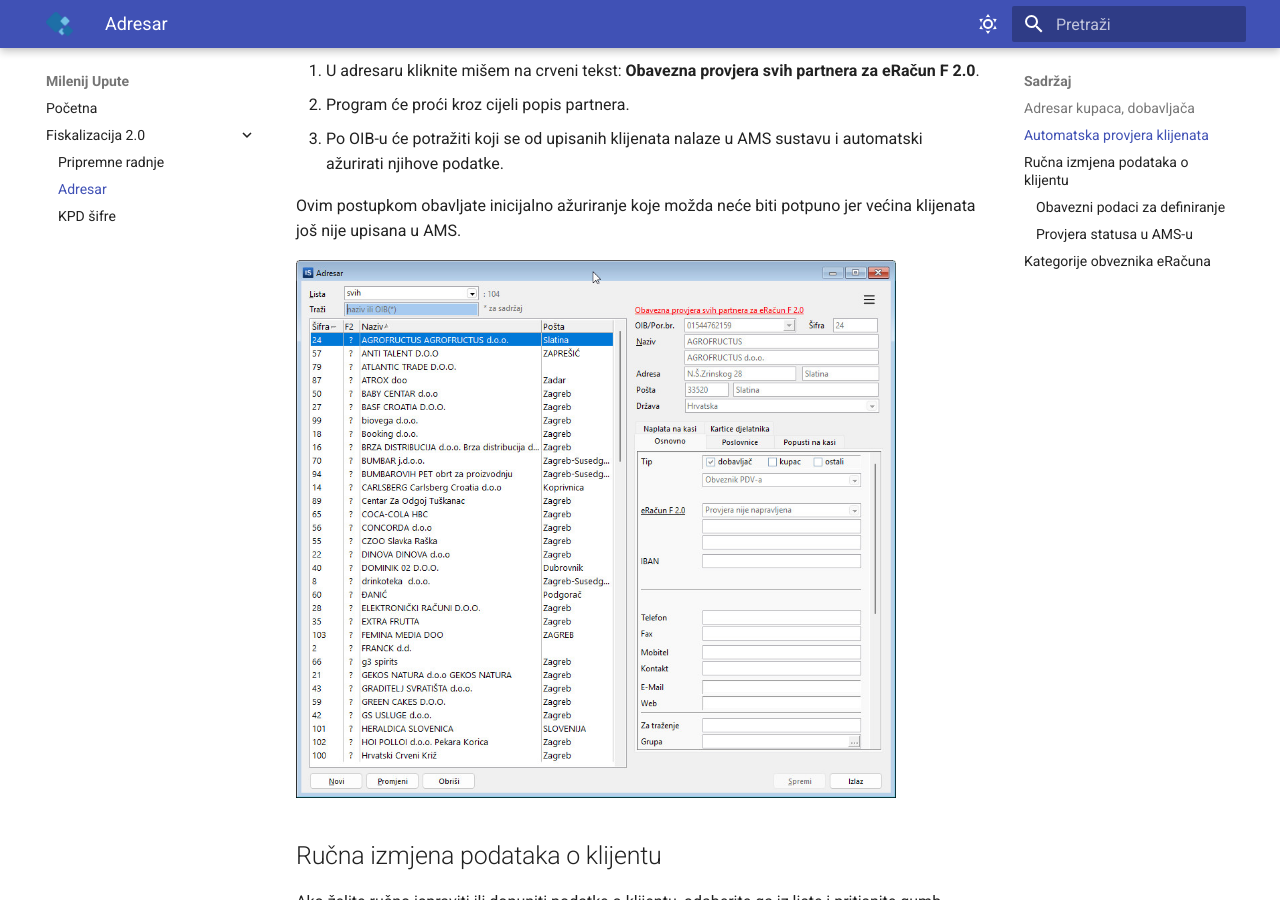
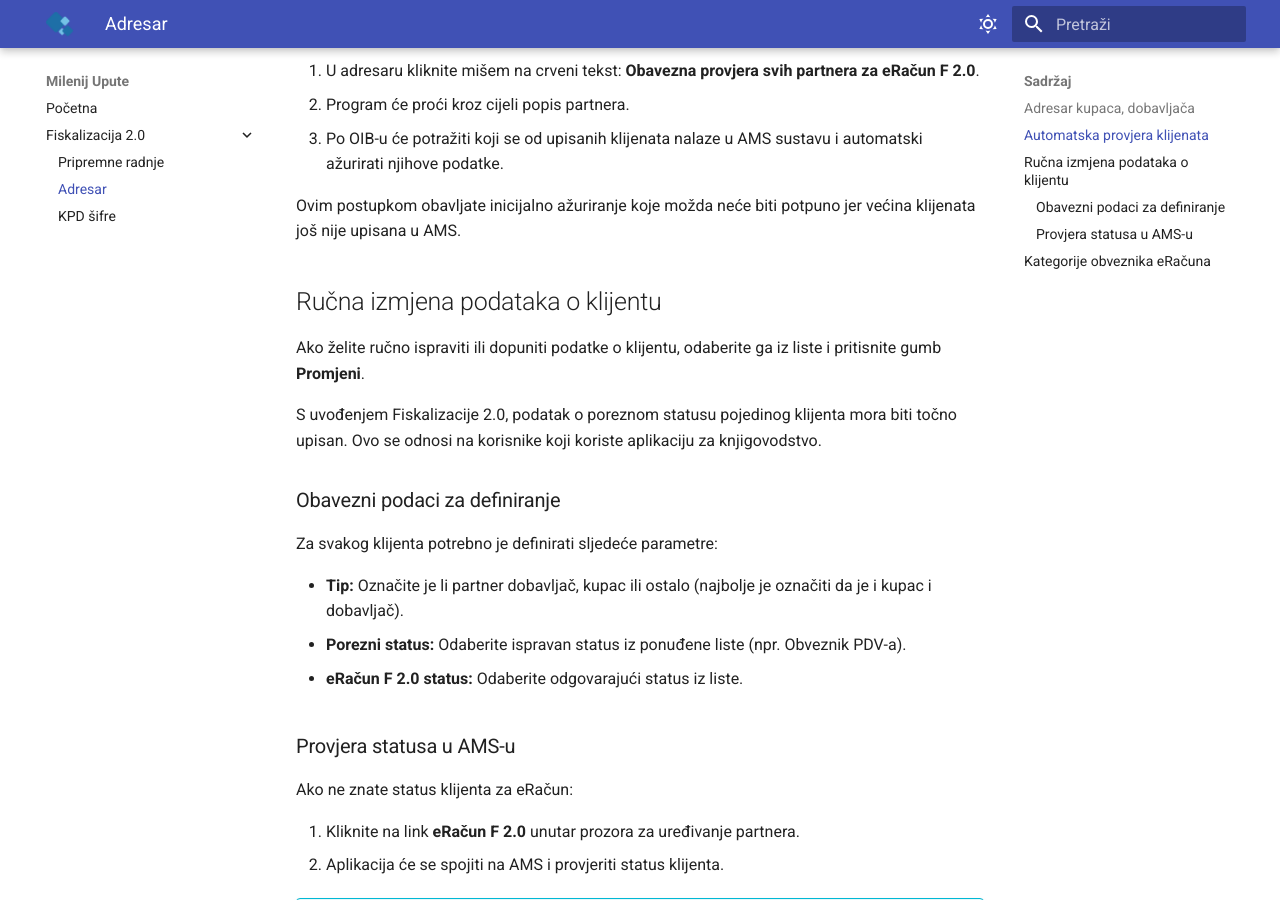
Before and after one commit to Milenij/milenij-upute, an MkDocs documentation site: the page built from docs/fiskalizacija-2.0/adresar/index.md, in a window 1280 px wide and 900 px high, scrolled down 642 px. Built offline with MkDocs 1.6.1 and Material for MkDocs 9.7.7, drawn with Linux system fonts in a browser that asks for light colours.

Commit message:
Update Fiskalizacija 2.0 “adresar/index”

```diff
--- a/docs/fiskalizacija-2.0/adresar/index.md
+++ b/docs/fiskalizacija-2.0/adresar/index.md
@@ -23,10 +23,6 @@
 3. Po OIB-u će potražiti koji se od upisanih klijenata nalaze u AMS sustavu i automatski ažurirati njihove podatke.
 
 Ovim postupkom obavljate inicijalno ažuriranje koje možda neće biti potpuno jer većina klijenata još nije upisana u AMS.
-
-
-
-![undefined](../../assets/images/slika_adresar.png){: width="600" style="display: block; margin: 10;" }
 
 
 
```
